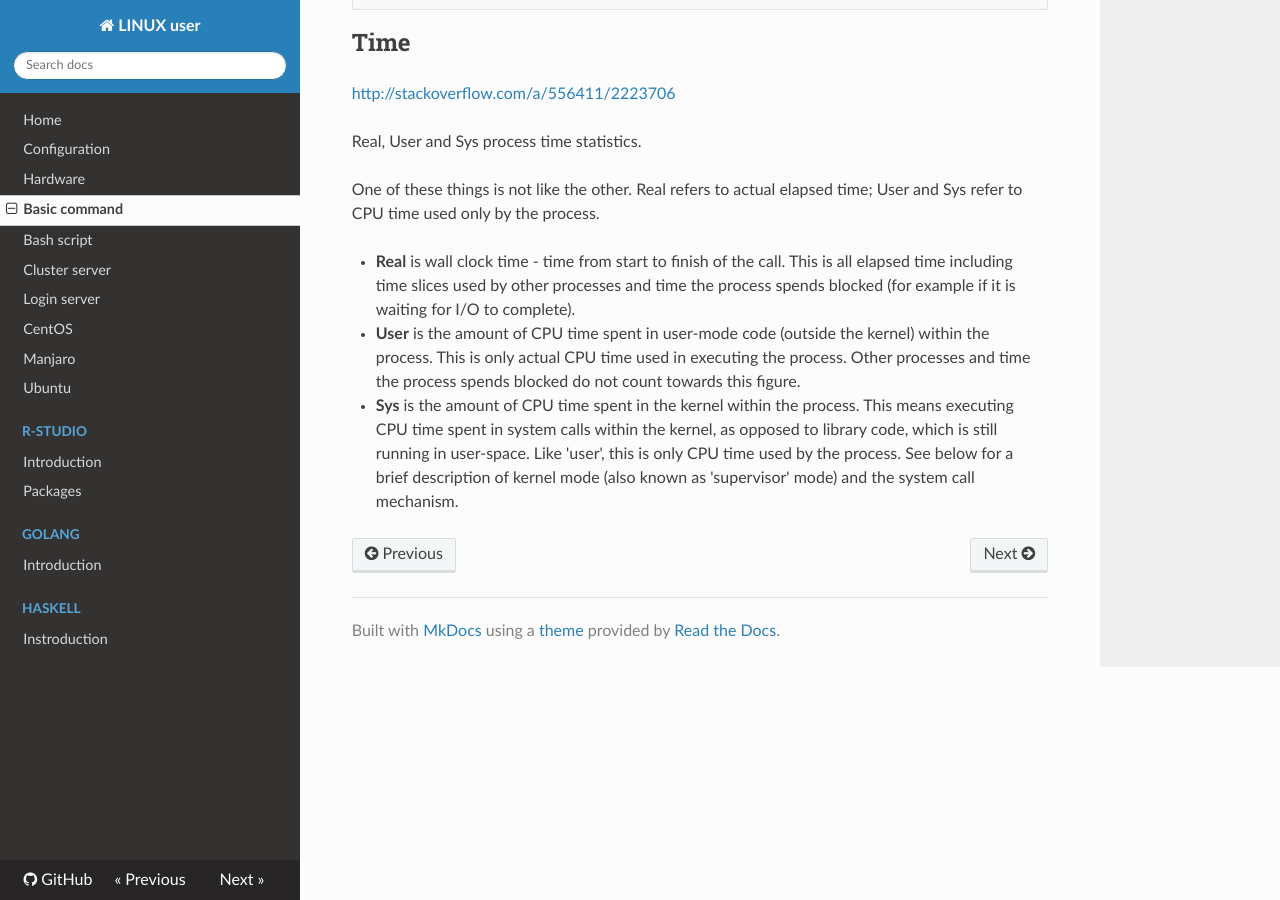
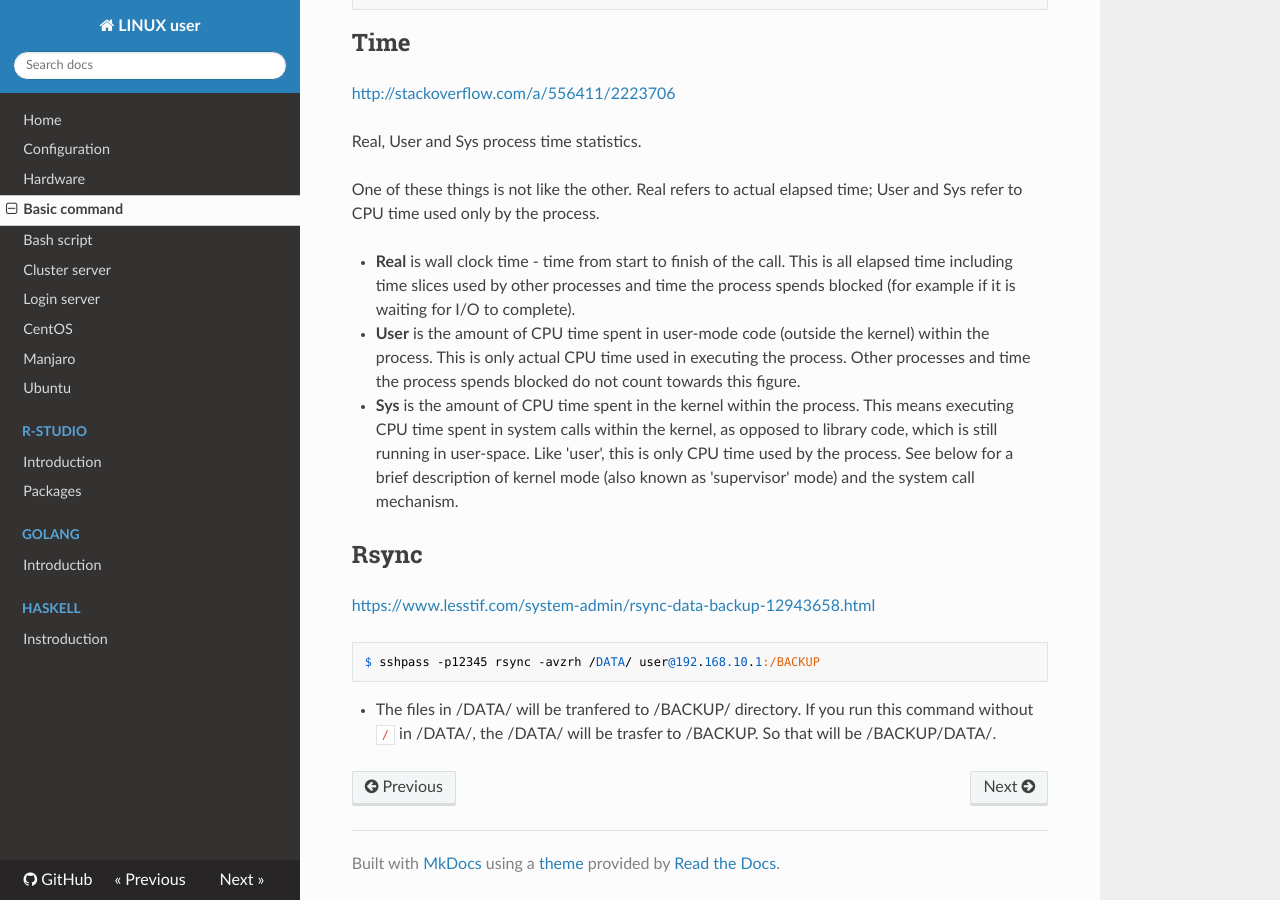
Before and after one commit to WonyoungCho/LINUX, an MkDocs documentation site: the page built from docs/basic_comm.md, in a window 1280 px wide and 900 px high, scrolled down 5344 px. Built offline with MkDocs 1.6.1, drawn with Linux system fonts in a browser that asks for light colours; nearby versions of some CDN libraries; old or Windows-style settings are respelled for this version of MkDocs.

Commit message:
Update basic_comm.md

````diff
--- a/docs/basic_comm.md
+++ b/docs/basic_comm.md
@@ -260,3 +260,11 @@ One of these things is not like the other. Real refers to actual elapsed time; U
 - **User** is the amount of CPU time spent in user-mode code (outside the kernel) within the process. This is only actual CPU time used in executing the process. Other processes and time the process spends blocked do not count towards this figure.
 
 - **Sys** is the amount of CPU time spent in the kernel within the process. This means executing CPU time spent in system calls within the kernel, as opposed to library code, which is still running in user-space. Like 'user', this is only CPU time used by the process. See below for a brief description of kernel mode (also known as 'supervisor' mode) and the system call mechanism.
+
+
+## Rsync
+<https://www.lesstif.com/system-admin/rsync-data-backup-12943658.html>
+```
+$ sshpass -p12345 rsync -avzrh /DATA/ user@192.168.10.1:/BACKUP
+```
+- The files in /DATA/ will be tranfered to /BACKUP/ directory. If you run this command without `/` in /DATA/, the /DATA/ will be trasfer to /BACKUP. So that will be /BACKUP/DATA/.
````
